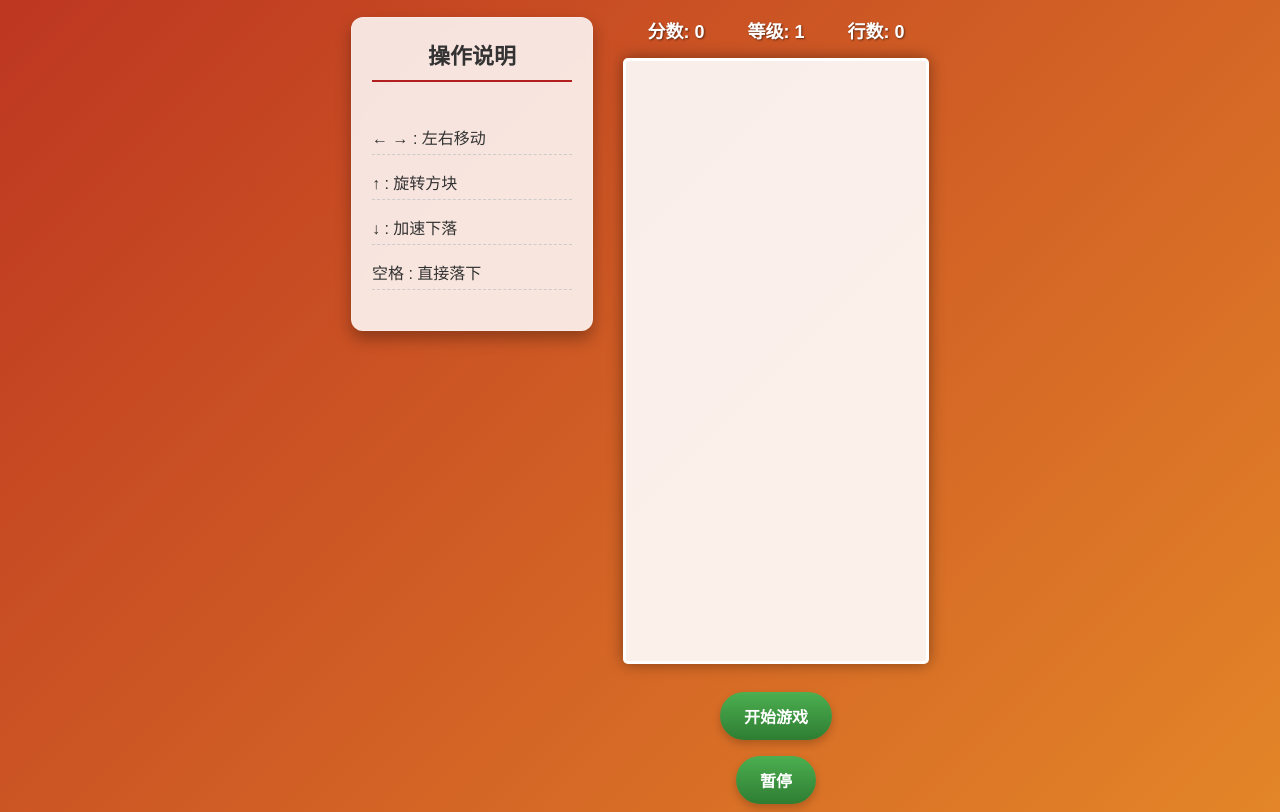
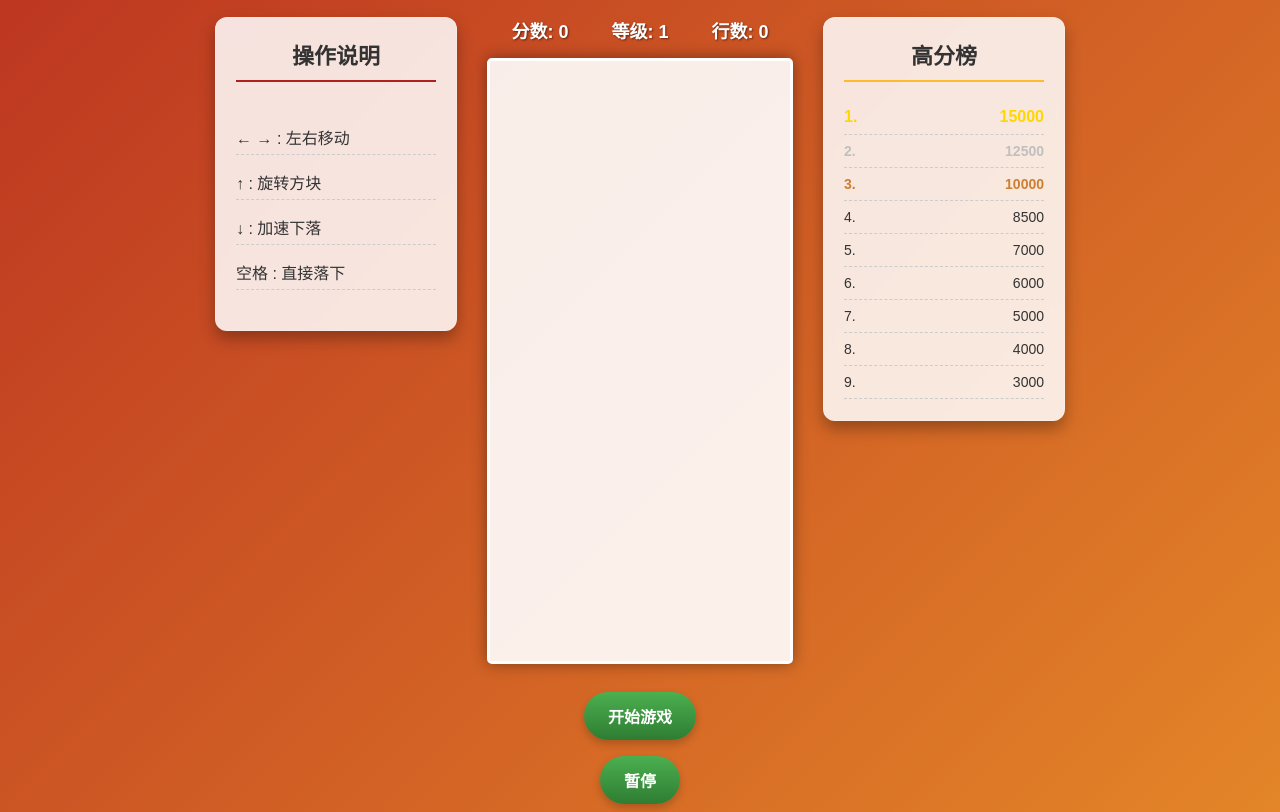
Before and after one commit to wrzz11/code, a plain HTML site: page 俄罗斯方块/index.html in a window 1280 px wide. Shown: the part 38-850 px from the top of the page. Drawn offline with Linux system fonts and the light colour scheme.

Commit message:
feat(排行榜): 添加游戏高分榜功能
在游戏界面中添加排行榜面板，使用localStorage存储玩家分数
实现排行榜的加载、保存和显示功能，包括前三名的特殊样式
添加模拟数据用于测试，并在游戏结束时自动更新排行榜

```diff
--- a/俄罗斯方块/index.html
+++ b/俄罗斯方块/index.html
@@ -31,6 +31,12 @@
                     <button id="pause-button">暂停</button>
                 </div>
             </div>
+            <div class="leaderboard-panel">
+                <h2>高分榜</h2>
+                <div id="leaderboard-list">
+                    <div class="leaderboard-item">加载中...</div>
+                </div>
+            </div>
         </div>
     </div>
     <script src="script.js"></script>
--- a/俄罗斯方块/script.js
+++ b/俄罗斯方块/script.js
@@ -21,6 +21,9 @@ let level = 1;
 let lines = 0;
 let dropInterval = 1000; // 初始下落间隔（毫秒）
 let lastDropTime = 0;
+
+// 排行榜元素
+const leaderboardList = document.getElementById('leaderboard-list');
 
 // 方块形状
 const SHAPES = [
@@ -237,7 +240,69 @@ function updateScore() {
 // 游戏结束
 function gameOver() {
     gameRunning = false;
+
+    // 将分数添加到排行榜
+    addScoreToLeaderboard(score);
+
     alert(`游戏结束！\n最终分数: ${score}\n等级: ${level}\n清除行数: ${lines}`);
+}
+
+// 从localStorage加载排行榜
+function loadLeaderboard() {
+    const leaderboard = localStorage.getItem('tetris-leaderboard');
+    if (leaderboard) {
+        return JSON.parse(leaderboard);
+    }
+    return [];
+}
+
+// 保存排行榜到localStorage
+function saveLeaderboard(scores) {
+    localStorage.setItem('tetris-leaderboard', JSON.stringify(scores));
+}
+
+// 添加分数到排行榜
+function addScoreToLeaderboard(newScore) {
+    const scores = loadLeaderboard();
+
+    // 添加新分数
+    scores.push(newScore);
+
+    // 按分数降序排序
+    scores.sort((a, b) => b - a);
+
+    // 只保留前10个最高分
+    if (scores.length > 10) {
+        scores.splice(10);
+    }
+
+    // 保存更新后的排行榜
+    saveLeaderboard(scores);
+
+    // 更新显示
+    updateLeaderboardDisplay();
+}
+
+// 更新排行榜显示
+function updateLeaderboardDisplay() {
+    const scores = loadLeaderboard();
+
+    if (scores.length === 0) {
+        leaderboardList.innerHTML = '<div class="leaderboard-item">暂无记录</div>';
+        return;
+    }
+
+    leaderboardList.innerHTML = '';
+
+    scores.forEach((score, index) => {
+        const item = document.createElement('div');
+        item.className = 'leaderboard-item';
+        item.innerHTML = `
+            <span>${index + 1}. </span>
+            <span>${score}</span>
+        `;
+        leaderboardList.appendChild(item);
+    });
 }
 
 // 移动方块
@@ -378,3 +443,21 @@ pauseButton.addEventListener('click', togglePause);
 
 // 初始绘制
 drawBoard();
+
+// 如果排行榜为空，添加一些模拟数据用于测试
+function addMockScoresIfEmpty() {
+    const scores = loadLeaderboard();
+    if (scores.length === 0) {
+        const mockScores = [15000, 12500, 10000, 8500, 7000, 6000, 5000, 4000, 3000, 2000];
+        saveLeaderboard(mockScores);
+    }
+}
+
+// 初始化排行榜
+try {
+    addMockScoresIfEmpty();
+    updateLeaderboardDisplay();
+} catch (error) {
+    console.error('加载排行榜时出错:', error);
+    leaderboardList.innerHTML = '<div class="leaderboard-item">加载失败</div>';
+}
--- a/俄罗斯方块/style.css
+++ b/俄罗斯方块/style.css
@@ -125,3 +125,56 @@ button:active {
     padding: 5px 0;
     border-bottom: 1px dashed #ccc;
 }
+
+/* 排行榜样式 */
+.leaderboard-panel {
+    background-color: rgba(255, 255, 255, 0.85);
+    padding: 20px;
+    border-radius: 12px;
+    box-shadow: 0 8px 16px rgba(0, 0, 0, 0.3);
+    text-align: left;
+    width: 200px;
+    backdrop-filter: blur(5px);
+    border: 1px solid rgba(255, 255, 255, 0.2);
+}
+
+.leaderboard-panel h2 {
+    margin-top: 0;
+    color: #333;
+    font-size: 22px;
+    text-align: center;
+    border-bottom: 2px solid #fdbb2d;
+    padding-bottom: 10px;
+    font-weight: bold;
+}
+
+#leaderboard-list {
+    max-height: 300px;
+    overflow-y: auto;
+}
+
+.leaderboard-item {
+    display: flex;
+    justify-content: space-between;
+    align-items: center;
+    padding: 8px 0;
+    border-bottom: 1px dashed #ccc;
+    font-size: 14px;
+    color: #333;
+}
+
+.leaderboard-item:nth-child(1) {
+    color: #ffd700; /* 金色 */
+    font-weight: bold;
+    font-size: 16px;
+}
+
+.leaderboard-item:nth-child(2) {
+    color: #c0c0c0; /* 银色 */
+    font-weight: bold;
+}
+
+.leaderboard-item:nth-child(3) {
+    color: #cd7f32; /* 铜色 */
+    font-weight: bold;
+}
```
